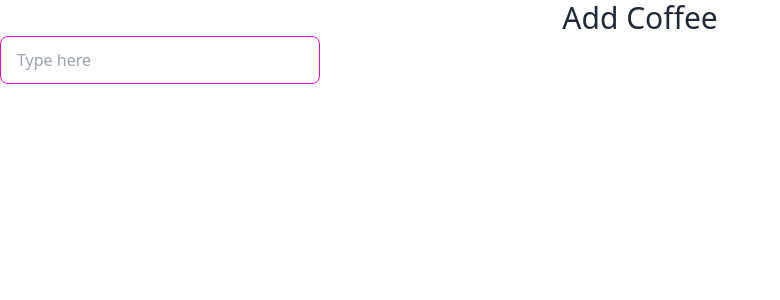
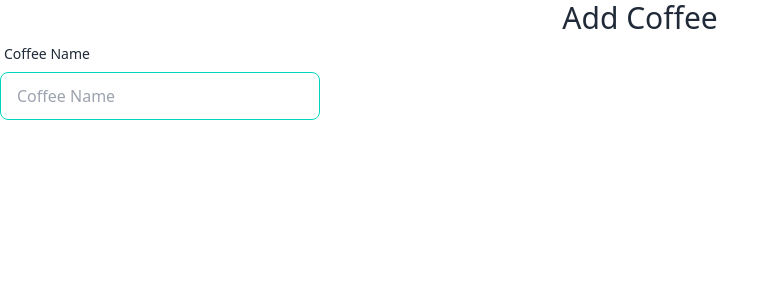
Before and after one commit to nizamuddin-git-repo/coffee-store-client, a React (Vite) app: page /addCoffee in a window 1280 px wide. Shown: the top 300 px of the page, without its empty margins (0-780 px from the left). Built offline with nearby package versions, Linux system fonts and the light colour scheme.

Commit message:
add input fild

```diff
--- a/src/compnents/AddCoffee.jsx
+++ b/src/compnents/AddCoffee.jsx
@@ -3,11 +3,18 @@ const AddCoffee = () => {
     <div>
       <h2 className="text-center text-3xl">Add Coffee</h2>
       <form>
-        <input
-          type="text"
-          placeholder="Type here"
-          className="input input-bordered input-secondary w-full max-w-xs"
-        />
+        <div>
+          <div className="form-control">
+            <label className="label">
+              <span className="label-text">Coffee Name</span>
+            </label>
+            <input
+              type="text"
+              placeholder="Coffee Name"
+              className="input input-bordered input-accent w-full max-w-xs"
+            />
+          </div>
+        </div>
       </form>
     </div>
   );
```
